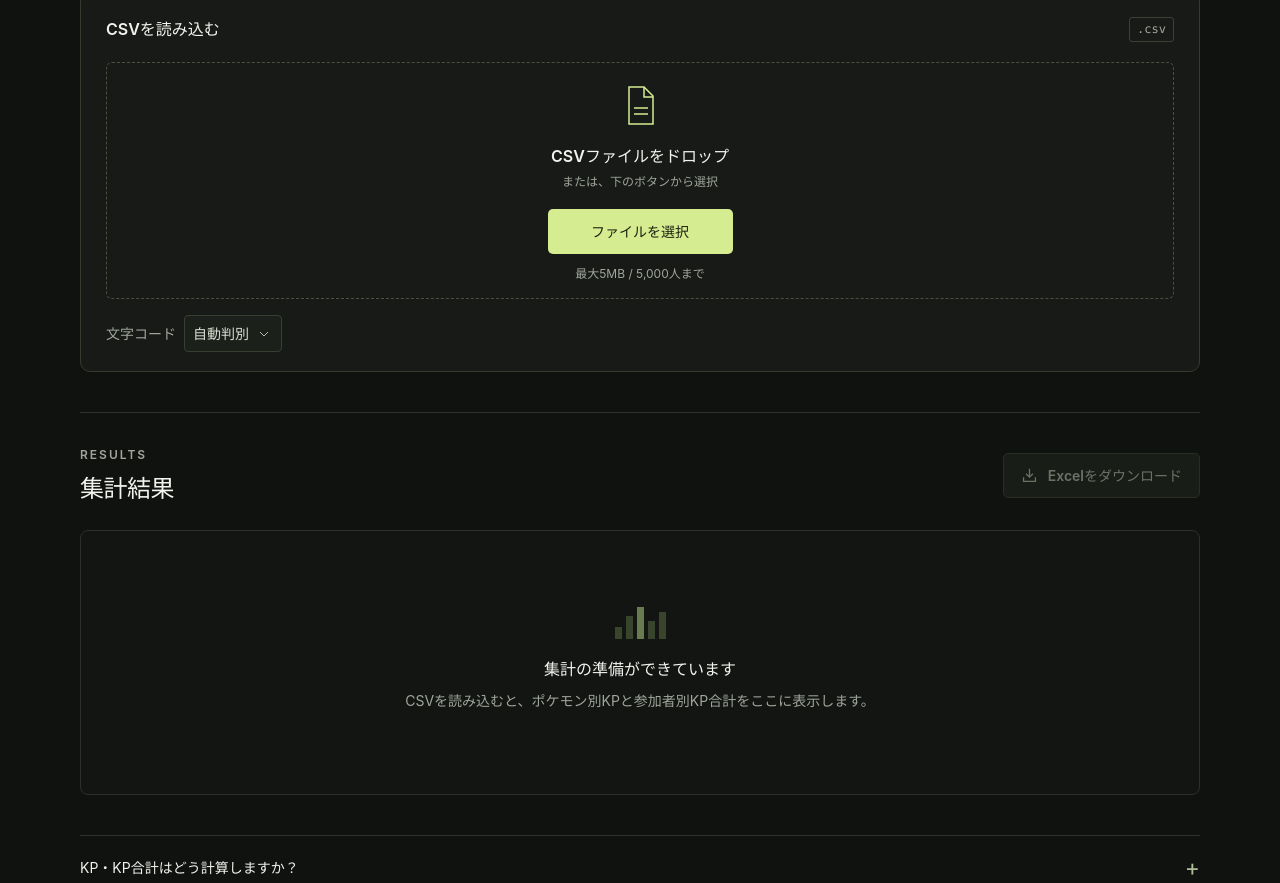
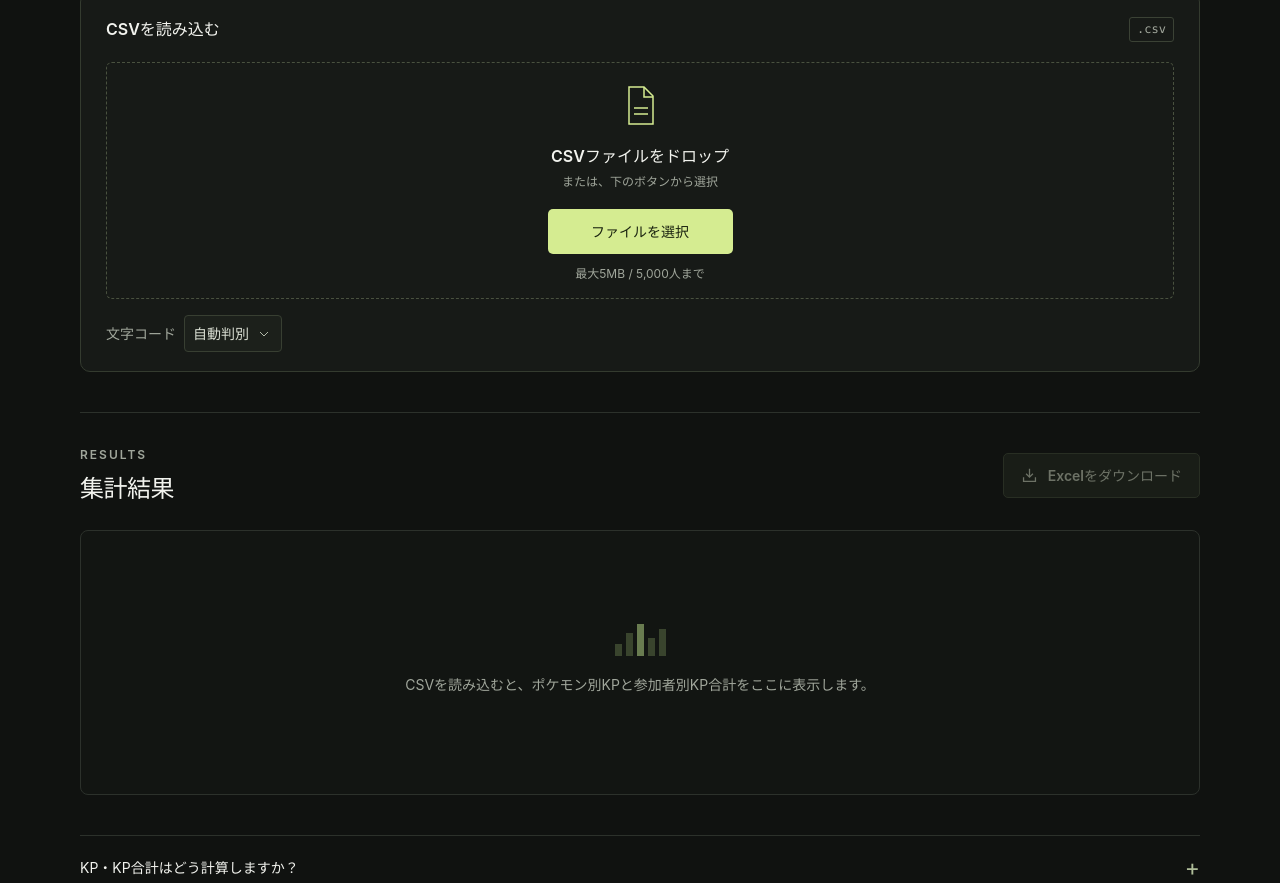
Before and after one commit to amuma/mmmtools, a website: page kp/index.html in a window 1280 px wide. Shown: the part 238-1121 px from the top of the page. Drawn offline with Linux system fonts and the light colour scheme.

Commit message:
Remove redundant KP empty-state heading

```diff
--- a/kp/index.html
+++ b/kp/index.html
@@ -47,7 +47,7 @@
     <div id="feedback" class="feedback" role="status" aria-live="polite" hidden></div>
     <section class="results" id="results" aria-labelledby="results-heading">
       <div class="section-heading"><div><p class="eyebrow">RESULTS</p><h2 id="results-heading">集計結果</h2></div><button class="button button-export" id="export-button" type="button" disabled><svg width="17" height="17" viewBox="0 0 20 20" fill="none" aria-hidden="true"><path d="M10 2v10m-4-4 4 4 4-4M3 12v5h14v-5" stroke="currentColor" stroke-width="1.5"/></svg><span id="export-label">Excelをダウンロード</span></button></div>
-      <div class="empty-state" id="empty-state"><div class="empty-bars" aria-hidden="true"><i></i><i></i><i></i><i></i><i></i></div><h3>集計の準備ができています</h3><p>CSVを読み込むと、ポケモン別KPと<br class="mobile-only">参加者別KP合計をここに表示します。</p></div>
+      <div class="empty-state" id="empty-state"><div class="empty-bars" aria-hidden="true"><i></i><i></i><i></i><i></i><i></i></div><p>CSVを読み込むと、ポケモン別KPと<br class="mobile-only">参加者別KP合計をここに表示します。</p></div>
       <div id="result-content" hidden>
         <div class="result-meta"><p><span id="file-name"></span></p><button class="text-button reset-button" type="button" id="reset-button">データをクリア</button></div>
         <div class="stats"><div><span>参加者数</span><p><strong id="stat-players">0</strong><small>人</small></p></div><div><span>ポケモンの種類</span><p><strong id="stat-species">0</strong><small>種</small></p></div><div><span>最多採用ポケモン</span><p class="top-pokemon" id="stat-top">—</p><small id="stat-top-detail"></small></div></div>
```
